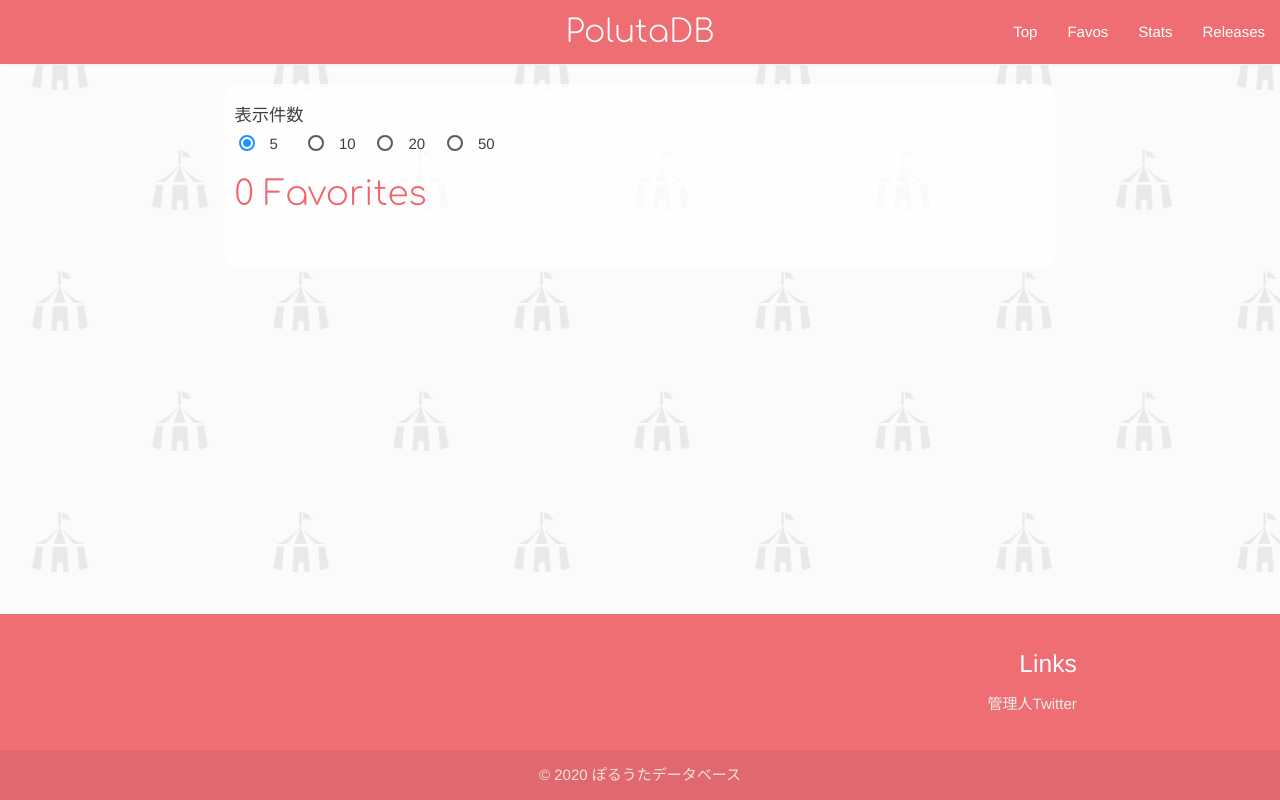
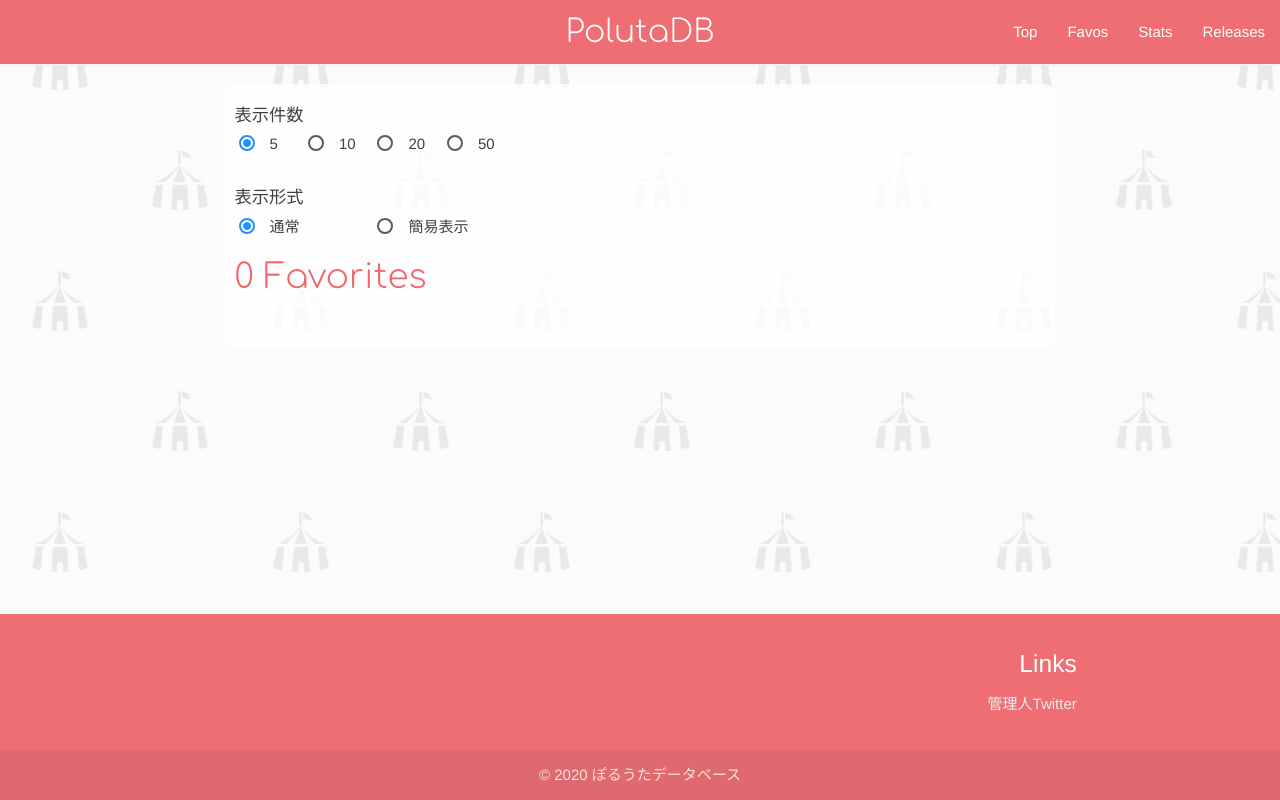
Before and after one commit to YunosukeY/polutadb, a React (Create React App) app: page /favos in a window 1280 px wide. Built offline with nearby package versions, Linux system fonts and the light colour scheme.

Commit message:
お気に入りに簡易表示を追加

```diff
--- a/src/app/favos.tsx
+++ b/src/app/favos.tsx
@@ -1,14 +1,14 @@
 import * as React from 'react';
 import { useState, useEffect } from 'react';
 import { Singing, singings } from './data';
-import { ResultTable, Pagenation } from './result';
-import { Displaynum } from './select';
+import { ResultTable, SimpleResultTable, Pagenation } from './result';
+import { Displaynum, DisplayFormat } from './select';
 
 export default function Favos(props: {
   isFavo: (singingId: number) => boolean,
   toggleFavo: (singingId: number) => void,
-  displaynum: number,
-  setDisplaynum: (displaynum: number) => void
+  displaynum: number, setDisplaynum: (displaynum: number) => void,
+  displayMode: number, setDisplayMode: (mode: number) => void
 }) {
   const [pagenum, setPagenum] = useState(1);
 
@@ -41,13 +41,23 @@ export default function Favos(props: {
           setPagenum(1);
         }}
       />
+      <DisplayFormat displayMode={props.displayMode} setDisplayMode={props.setDisplayMode} />
       <div ref={ref} />
       <FavoHeader favonum={favoList.length} />
-      <ResultTable
-        table={favoList.slice((pagenum - 1) * props.displaynum, Math.min(pagenum * props.displaynum, favoList.length))}
-        isFavo={props.isFavo}
-        toggleFavo={props.toggleFavo}
-      />
+      {props.displayMode == 0 &&
+        <ResultTable
+          table={favoList.slice((pagenum - 1) * props.displaynum, Math.min(pagenum * props.displaynum, favoList.length))}
+          isFavo={props.isFavo}
+          toggleFavo={props.toggleFavo}
+        />
+      }
+      {props.displayMode == 1 &&
+        <SimpleResultTable
+          table={favoList.slice((pagenum - 1) * props.displaynum, Math.min(pagenum * props.displaynum, favoList.length))}
+          isFavo={props.isFavo}
+          toggleFavo={props.toggleFavo}
+        />
+      }
       <Pagenation pagenum={pagenum} setPagenum={onPageClick} lastPageNum={Math.ceil(favoList.length / props.displaynum)} />
     </div>
   );
```
